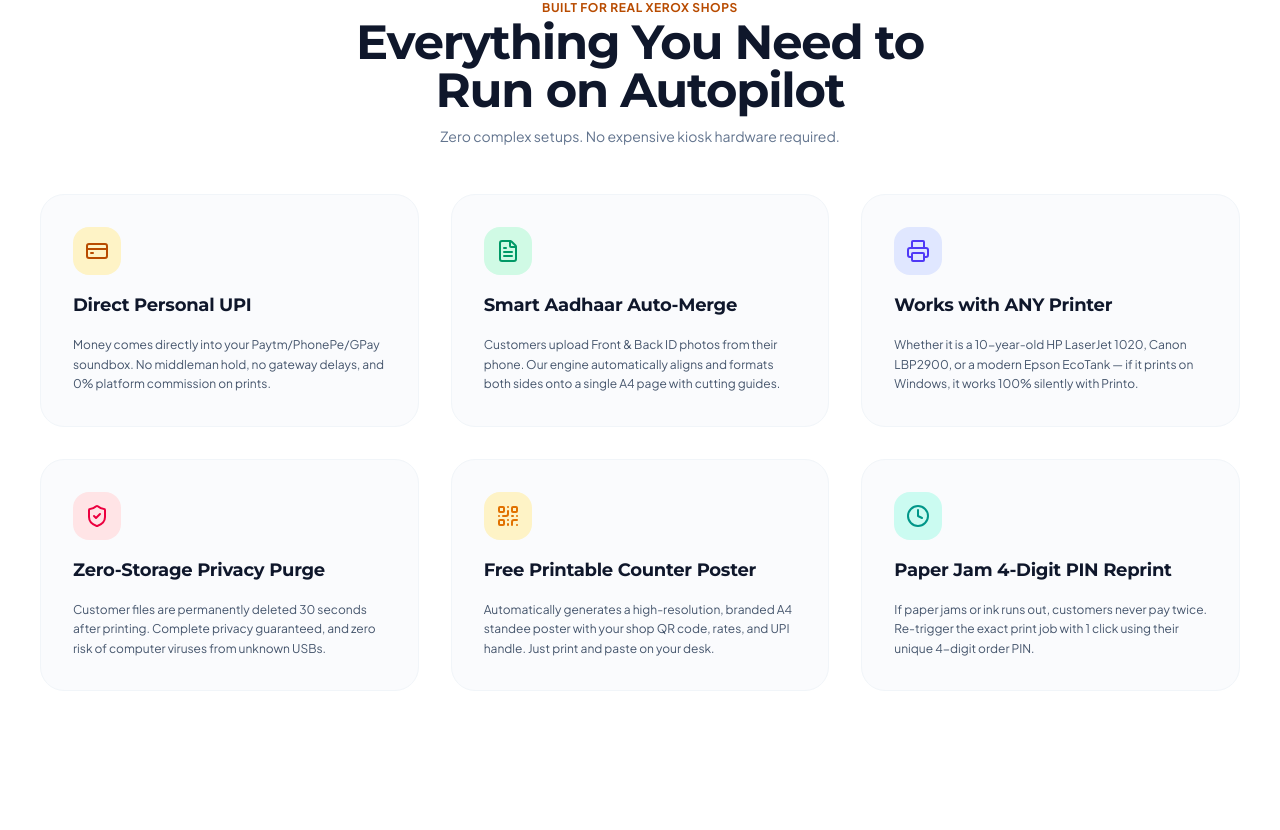
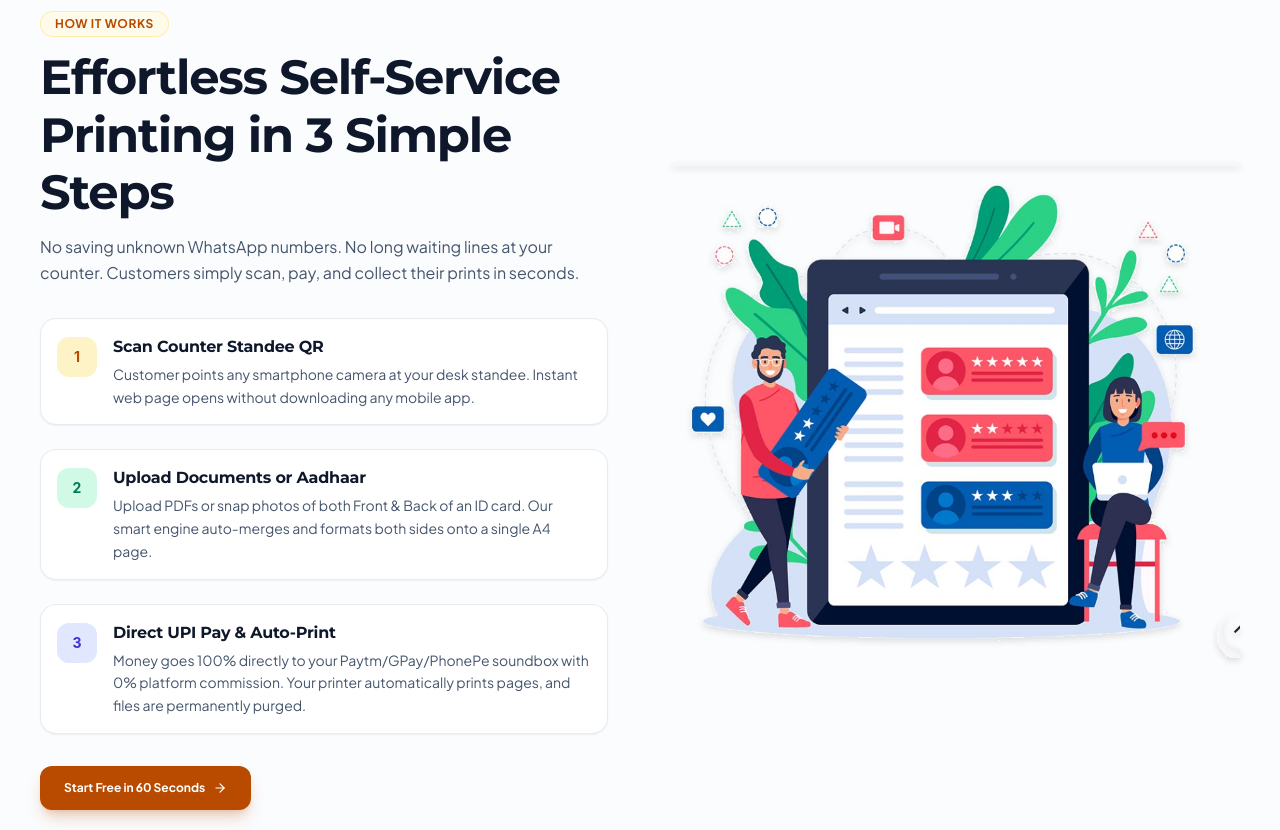
Before and after one commit to ShivamxRaj/Printo, a React (Vite) app in the folder client/: page / in a window 1280 px wide. Shown: the part 710-1540 px from the top of the page. Built offline with nearby package versions, Linux system fonts and the light colour scheme; no server answers.

Commit message:
feat(how-it-works): add dedicated How It Works section with Karlson illustration and 3-step workflow

```diff
--- a/client/src/components/LandingPage.jsx
+++ b/client/src/components/LandingPage.jsx
@@ -90,7 +90,7 @@ export default function LandingPage({ onOpenRegister, onGoToDashboard, onGoToDem
       </header>
 
       {/* 2. HERO SECTION (KARLSON-INSPIRED WITH FLAT TECH ILLUSTRATION) */}
-      <section id="how-it-works" className="pt-6 pb-4 sm:pt-8 sm:pb-8 bg-gradient-to-b from-slate-50/70 via-white to-white relative overflow-hidden">
+      <section className="pt-6 pb-4 sm:pt-8 sm:pb-8 bg-gradient-to-b from-slate-50/70 via-white to-white relative overflow-hidden">
         <div className="max-w-7xl mx-auto px-6 sm:px-10">
           <div className="grid grid-cols-1 lg:grid-cols-12 gap-12 lg:gap-14 items-center">
 
@@ -178,6 +178,99 @@ export default function LandingPage({ onOpenRegister, onGoToDashboard, onGoToDem
                 </div>
               </div>
 
+            </div>
+
+          </div>
+        </div>
+      </section>
+
+      {/* 2.5 DEDICATED HOW IT WORKS SECTION (KARLSON-INSPIRED WITH FLAT TECH ILLUSTRATION) */}
+      <section id="how-it-works" className="py-16 sm:py-24 border-t border-slate-100 bg-slate-50/60 overflow-hidden">
+        <div className="max-w-7xl mx-auto px-6 sm:px-10">
+          <div className="grid grid-cols-1 lg:grid-cols-12 gap-12 lg:gap-16 items-center">
+
+            {/* Left Column: 3 Simple Visual Steps */}
+            <div className="lg:col-span-6 space-y-6 text-left">
+              <div>
+                <span className="text-xs font-bold text-[#b84b00] tracking-wider uppercase inline-block bg-amber-50 px-3.5 py-1 rounded-full border border-amber-200/60 mb-3">
+                  How It Works
+                </span>
+                <h2 className="text-3xl sm:text-4xl lg:text-5xl font-bold text-slate-900 tracking-tight leading-[1.2]">
+                  Effortless Self-Service Printing in 3 Simple Steps
+                </h2>
+                <p className="text-sm sm:text-base text-slate-600 mt-3 leading-relaxed">
+                  No saving unknown WhatsApp numbers. No long waiting lines at your counter. Customers simply scan, pay, and collect their prints in seconds.
+                </p>
+              </div>
+
+              <div className="space-y-6 pt-2">
+                {/* Step 1 */}
+                <div className="flex items-start gap-4 p-4 rounded-2xl bg-white border border-slate-200/80 shadow-xs hover:border-amber-300 transition-all">
+                  <div className="w-10 h-10 rounded-xl bg-amber-100 text-[#b84b00] flex items-center justify-center font-bold text-sm shrink-0 mt-0.5">
+                    1
+                  </div>
+                  <div className="space-y-1">
+                    <h3 className="text-base font-bold text-slate-900 flex items-center gap-2">
+                      Scan Counter Standee QR
+                    </h3>
+                    <p className="text-xs sm:text-sm text-slate-600 leading-relaxed">
+                      Customer points any smartphone camera at your desk standee. Instant web page opens without downloading any mobile app.
+                    </p>
+                  </div>
+                </div>
+
+                {/* Step 2 */}
+                <div className="flex items-start gap-4 p-4 rounded-2xl bg-white border border-slate-200/80 shadow-xs hover:border-emerald-300 transition-all">
+                  <div className="w-10 h-10 rounded-xl bg-emerald-100 text-emerald-700 flex items-center justify-center font-bold text-sm shrink-0 mt-0.5">
+                    2
+                  </div>
+                  <div className="space-y-1">
+                    <h3 className="text-base font-bold text-slate-900 flex items-center gap-2">
+                      Upload Documents or Aadhaar
+                    </h3>
+                    <p className="text-xs sm:text-sm text-slate-600 leading-relaxed">
+                      Upload PDFs or snap photos of both Front &amp; Back of an ID card. Our smart engine auto-merges and formats both sides onto a single A4 page.
+                    </p>
+                  </div>
+                </div>
+
+                {/* Step 3 */}
+                <div className="flex items-start gap-4 p-4 rounded-2xl bg-white border border-slate-200/80 shadow-xs hover:border-indigo-300 transition-all">
+                  <div className="w-10 h-10 rounded-xl bg-indigo-100 text-indigo-700 flex items-center justify-center font-bold text-sm shrink-0 mt-0.5">
+                    3
+                  </div>
+                  <div className="space-y-1">
+                    <h3 className="text-base font-bold text-slate-900 flex items-center gap-2">
+                      Direct UPI Pay &amp; Auto-Print
+                    </h3>
+                    <p className="text-xs sm:text-sm text-slate-600 leading-relaxed">
+                      Money goes 100% directly to your Paytm/GPay/PhonePe soundbox with 0% platform commission. Your printer automatically prints pages, and files are permanently purged.
+                    </p>
+                  </div>
+                </div>
+              </div>
+
+              <div className="pt-2">
+                <button
+                  onClick={onOpenRegister}
+                  className="px-6 py-3.5 rounded-xl bg-[#b84b00] hover:bg-[#9f4000] text-white font-bold text-xs shadow-lg shadow-[#b84b00]/25 transition-all cursor-pointer inline-flex items-center gap-2"
+                >
+                  <span>Start Free in 60 Seconds</span>
+                  <ArrowRight className="w-3.5 h-3.5" />
+                </button>
+              </div>
+
+            </div>
+
+            {/* Right Column: Karlson Tech Illustration (Uploaded by User) */}
+            <div className="lg:col-span-6 flex items-center justify-center relative">
+              <div className="relative w-full max-w-lg lg:max-w-xl">
+                <img
+                  src="/how-it-works-illustration-trans.png"
+                  alt="How Printo automated printing workflow works"
+                  className="w-full h-auto object-contain select-none drop-shadow-md"
+                />
+              </div>
             </div>
 
           </div>
--- a/client/src/index.css
+++ b/client/src/index.css
@@ -1,6 +1,10 @@
 @import "tailwindcss";
 
 @layer base {
+  html {
+    scroll-behavior: smooth;
+  }
+
   html, body {
     overflow-x: hidden;
     max-width: 100vw;
```
Also changed, not shown: client/public/how-it-works-illustration-trans.png (added), client/public/how-it-works-illustration.png (added).
